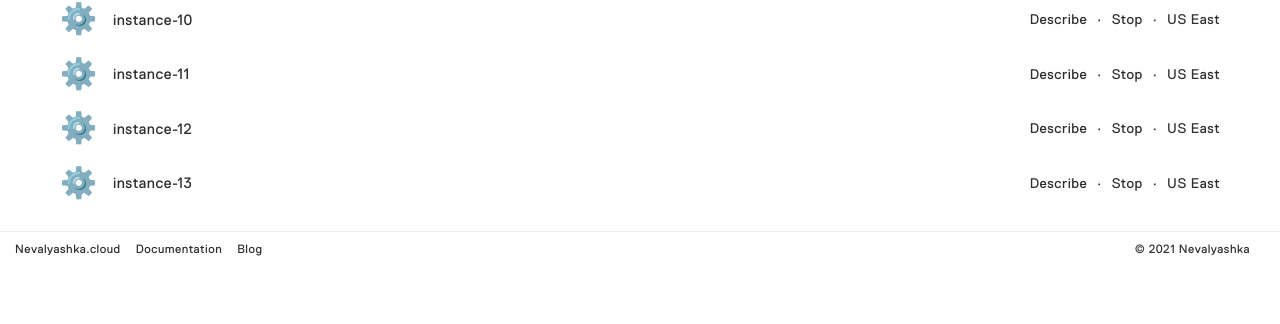
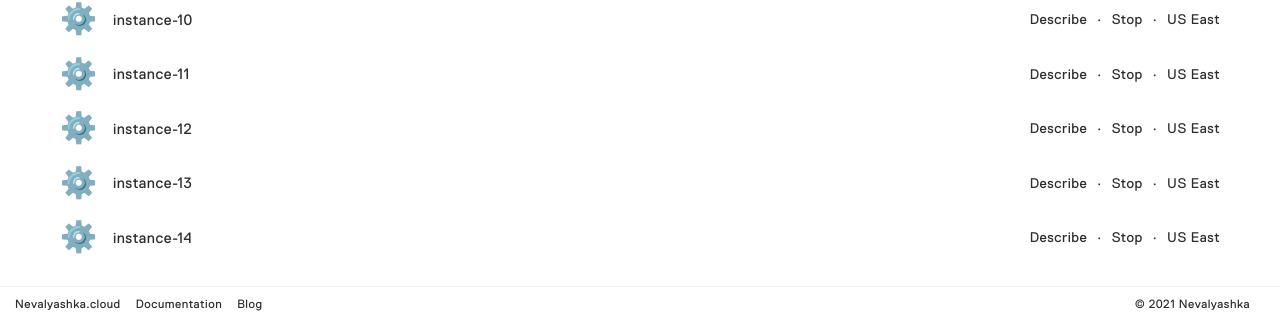
Before and after one commit to moisestech/gatsby-react-cloud-paas, a Gatsby site in the folder gatsby/: page /dashboard in a window 1280 px wide. Shown: the part 704-1028 px from the top of the page. Before the commit the page ends 974 px from the top, so only its background shows below. Built offline with nearby package versions, Linux system fonts and the light colour scheme; Gatsby itself is replaced by a stand-in of ours.

```diff
--- a/gatsby/src/components/InstanceList.js
+++ b/gatsby/src/components/InstanceList.js
@@ -9,10 +9,7 @@
 `;
 
 export default function InstanceList() {
-  // const myFunc = (num) => Number(num);
-  // const instancesArr = Array.from(String(10), myFunc);
-
-  const instancesArr = [1, 2, 3, 4, 5, 6, 7, 8, 9, 10, 11, 12, 13, 14];
+  const instancesArr = [0, 1, 2, 3, 4, 5, 6, 7, 8, 9, 10, 11, 12, 13, 14];
 
   return (
     <InstanceListStyles>
```
